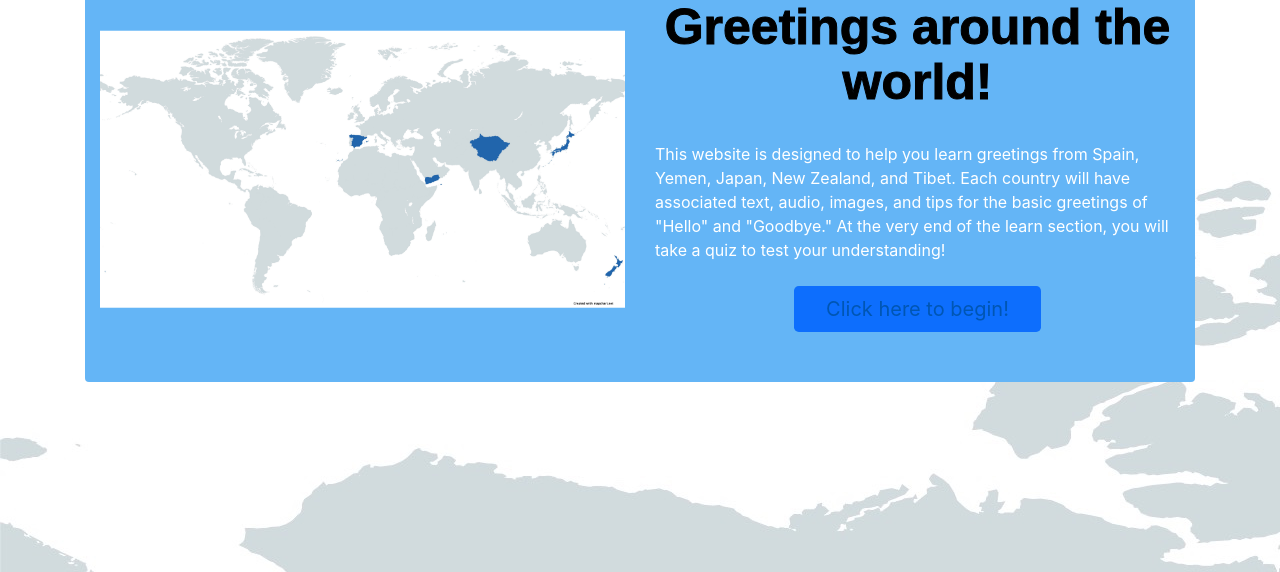
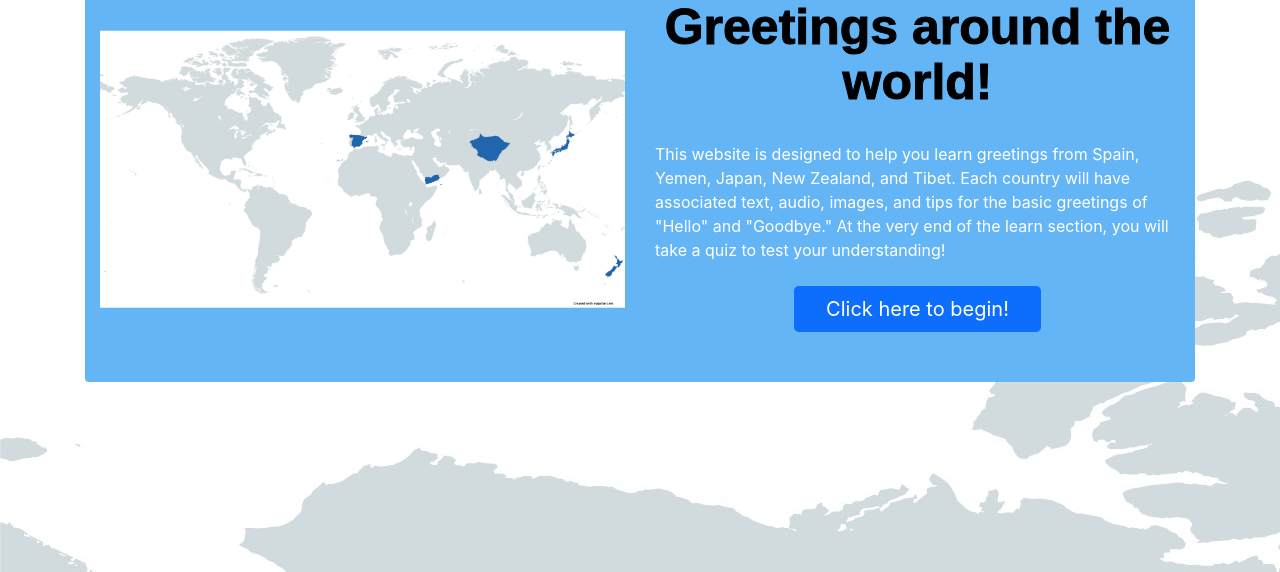
Before and after one commit to nlin0907/greetings, a Flask app: page / in a window 1280 px wide, with the pointer over the restyled element. Shown: the part 100-672 px from the top of the page. Run offline with Flask 2, Linux system fonts and the light colour scheme; some libraries are stand-ins or nearby versions.

Commit message:
fixed hover

```diff
--- a/static/main.css
+++ b/static/main.css
@@ -47,6 +47,7 @@ body{
 
 .btn:hover {
     background-color: #0d6efd !important;
+    color: white !important;
 }
 
 .media_source{
```
